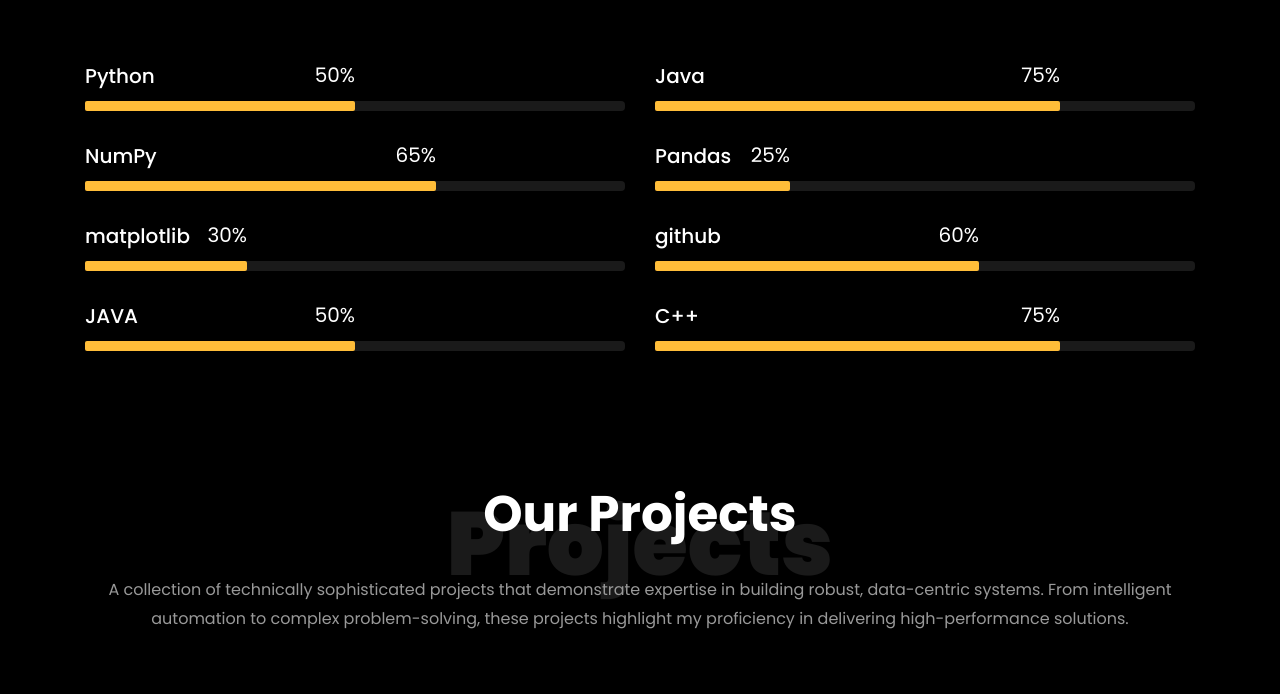
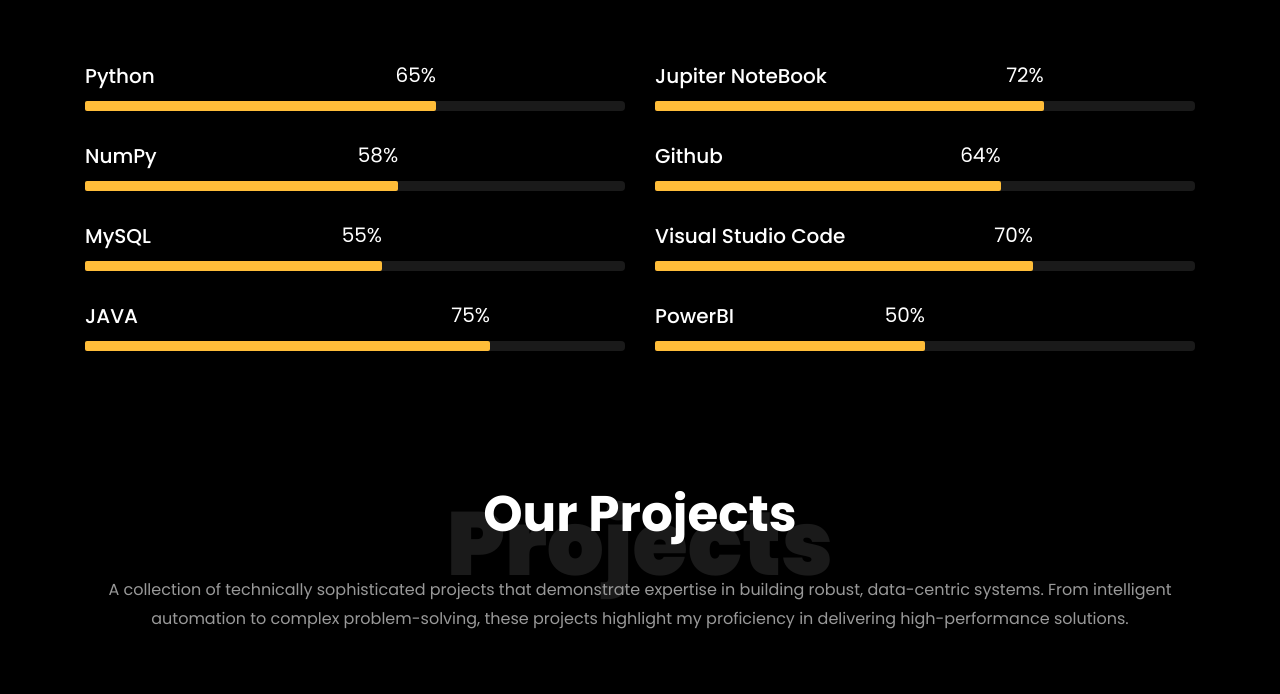
Before and after one commit to javedakhtar0/MyPortfolio, a plain HTML site: page index.html in a window 1280 px wide. Shown: the part 2317-3011 px from the top of the page. Drawn offline with Linux system fonts and the light colour scheme; files whose address does not match are found by name.

Commit message:
updated and changes

```diff
--- a/index.html
+++ b/index.html
@@ -2,7 +2,7 @@
 <html lang="en">
 
 <head>
-    <title>Javed - Free Bootstrap 4 Template by Colorlib</title>
+    <title>Javed Akhtar Portfolio</title>
     <meta charset="utf-8">
     <meta name="viewport" content="width=device-width, initial-scale=1, shrink-to-fit=no">
 
@@ -183,18 +183,18 @@ I'm passionate about understanding how data drives decisions and excited to keep
                     <div class="progress-wrap ftco-animate">
                         <h3>Python</h3>
                         <div class="progress">
-                            <div class="progress-bar color-1" role="progressbar" aria-valuenow="50" aria-valuemin="0" aria-valuemax="100" style="width:50%">
-                                <span>50%</span>
+                            <div class="progress-bar color-1" role="progressbar" aria-valuenow="65" aria-valuemin="0" aria-valuemax="100" style="width:65%">
+                                <span>65%</span>
                             </div>
                         </div>
                     </div>
                 </div>
                 <div class="col-md-6 animate-box">
                     <div class="progress-wrap ftco-animate">
-                        <h3>Java</h3>
+                        <h3>Jupiter NoteBook</h3>
                         <div class="progress">
-                            <div class="progress-bar color-2" role="progressbar" aria-valuenow="75" aria-valuemin="0" aria-valuemax="100" style="width:75%">
-                                <span>75%</span>
+                            <div class="progress-bar color-2" role="progressbar" aria-valuenow="72" aria-valuemin="0" aria-valuemax="100" style="width:72%">
+                                <span>72%</span>
                             </div>
                         </div>
                     </div>
@@ -203,38 +203,38 @@ I'm passionate about understanding how data drives decisions and excited to keep
                     <div class="progress-wrap ftco-animate">
                         <h3>NumPy</h3>
                         <div class="progress">
-                            <div class="progress-bar color-3" role="progressbar" aria-valuenow="65" aria-valuemin="0" aria-valuemax="100" style="width:65%">
-                                <span>65%</span>
+                            <div class="progress-bar color-3" role="progressbar" aria-valuenow="58" aria-valuemin="0" aria-valuemax="100" style="width:58%">
+                                <span>58%</span>
                             </div>
                         </div>
                     </div>
                 </div>
                 <div class="col-md-6 animate-box">
                     <div class="progress-wrap ftco-animate">
-                        <h3>Pandas</h3>
+                        <h3>Github</h3>
                         <div class="progress">
-                            <div class="progress-bar color-4" role="progressbar" aria-valuenow="25" aria-valuemin="0" aria-valuemax="100" style="width:25%">
-                                <span>25%</span>
+                            <div class="progress-bar color-4" role="progressbar" aria-valuenow="64" aria-valuemin="0" aria-valuemax="100" style="width:64%">
+                                <span>64%</span>
                             </div>
                         </div>
                     </div>
                 </div>
                 <div class="col-md-6 animate-box">
                     <div class="progress-wrap ftco-animate">
-                        <h3>matplotlib</h3>
+                        <h3>MySQL</h3>
                         <div class="progress">
-                            <div class="progress-bar color-4" role="progressbar" aria-valuenow="30" aria-valuemin="0" aria-valuemax="100" style="width:30%">
-                                <span>30%</span>
+                            <div class="progress-bar color-4" role="progressbar" aria-valuenow="55" aria-valuemin="0" aria-valuemax="100" style="width:55%">
+                                <span>55%</span>
                             </div>
                         </div>
                     </div>
                 </div>
                 <div class="col-md-6 animate-box">
                     <div class="progress-wrap ftco-animate">
-                        <h3>github</h3>
+                        <h3>Visual Studio Code</h3>
                         <div class="progress">
-                            <div class="progress-bar color-4" role="progressbar" aria-valuenow="60" aria-valuemin="0" aria-valuemax="100" style="width:60%">
-                                <span>60%</span>
+                            <div class="progress-bar color-4" role="progressbar" aria-valuenow="70" aria-valuemin="0" aria-valuemax="100" style="width:70%">
+                                <span>70%</span>
                             </div>
                         </div>
                     </div>
@@ -243,18 +243,18 @@ I'm passionate about understanding how data drives decisions and excited to keep
                     <div class="progress-wrap ftco-animate">
                         <h3>JAVA</h3>
                         <div class="progress">
-                            <div class="progress-bar color-5" role="progressbar" aria-valuenow="50" aria-valuemin="0" aria-valuemax="100" style="width:50%">
-                                <span>50%</span>
+                            <div class="progress-bar color-5" role="progressbar" aria-valuenow="75" aria-valuemin="0" aria-valuemax="100" style="width:75%">
+                                <span>75%</span>
                             </div>
                         </div>
                     </div>
                 </div>
                 <div class="col-md-6 animate-box">
                     <div class="progress-wrap ftco-animate">
-                        <h3>C++</h3>
+                        <h3>PowerBI</h3>
                         <div class="progress">
-                            <div class="progress-bar color-6" role="progressbar" aria-valuenow="75" aria-valuemin="0" aria-valuemax="100" style="width:75%">
-                                <span>75%</span>
+                            <div class="progress-bar color-6" role="progressbar" aria-valuenow="50" aria-valuemin="0" aria-valuemax="100" style="width:50%">
+                                <span>50%</span>
                             </div>
                         </div>
                     </div>
@@ -296,24 +296,29 @@ I'm passionate about understanding how data drives decisions and excited to keep
                     </div>
                 </div>
 
+                 <div class="col-md-8">
+                    <div class="project img ftco-animate d-flex justify-content-center align-items-center" style="background-image: url(images/cancerlung.avif);">
+                        <div class="overlay"></div>
+                        <div class="text text-center p-4">
+                            <h3><a href="#">Lung-Cancer Prediction</a></h3>
+                            <span>Machine Learning Model</span>
+                        </div>
+                    </div>
+                </div>
+
+               <div class="row">
                 <div class="col-md-4">
-                    <div class="project img ftco-animate d-flex justify-content-center align-items-center" style="background-image: url(images/projects.webp);">
+                    <div class="project img ftco-animate d-flex justify-content-center align-items-center" style="background-image: url(images/project-4.jpg);">
                         <div class="overlay"></div>
                         <div class="text text-center p-4">
                             <h3>
-                                <a href="#">Coming Soon!</a>
+                                <a href="#">Comming Soon!</a>
                             </h3>
                             <span>...</span>
                         </div>
                     </div>
+                </div>
 
-                    <div class="project img ftco-animate d-flex justify-content-center align-items-center" style="background-image: url(images/projects.webp);">
-                        <div class="overlay"></div>
-                        <div class="text text-center p-4">
-                            <h3><a href="#">Coming Soon!</a></h3>
-                            <span>...</span>
-                        </div>
-                    </div>
                 </div>
             </div>
         </div>
@@ -323,8 +328,8 @@ I'm passionate about understanding how data drives decisions and excited to keep
         <div class="container">
             <div class="row justify-content-center py-5 mt-5">
                 <div class="col-md-12 heading-section text-center ftco-animate">
-                    <h1 class="big big-2">Services</h1>
-                    <h2 class="mb-4">Services</h2>
+                    <h1 class="big big-2">Achivements</h1>
+                    <h2 class="mb-4">Achivements</h2>
                     <p>Far far away, behind the word mountains, far from the countries Vokalia and Consonantia</p>
                 </div>
             </div>
@@ -532,7 +537,7 @@ I'm passionate about understanding how data drives decisions and excited to keep
                 <div class="col-md-8 ">
                     <div class="ftco-footer-widget mb-5 ">
                         <h2 class="ftco-heading-2 ">About</h2>
-                        <p>I’m an enthusiast in Artificial Intelligence and Machine Learning. With a solid background in Python, C, I aim to develop innovative solutions that tackle real-world challenges through AI/ML.
+                        <p>I’m an enthusiast in Artificial Intelligence and Machine Learning I aim to develop innovative solutions that tackle real-world challenges through AI/ML.
                         </p>
                         <ul class="ftco-footer-social list-unstyled float-md-left float-lft mt-5 ">
                             <li class="ftco-animate "><a href="https://github.com/javedakhtar0 "><span class="icon-github "></span></a></li>
```
Also changed, not shown: single.html (+6 -6 lines), images/cancerlung.avif (added), images/lungcancer.jpg (added).
